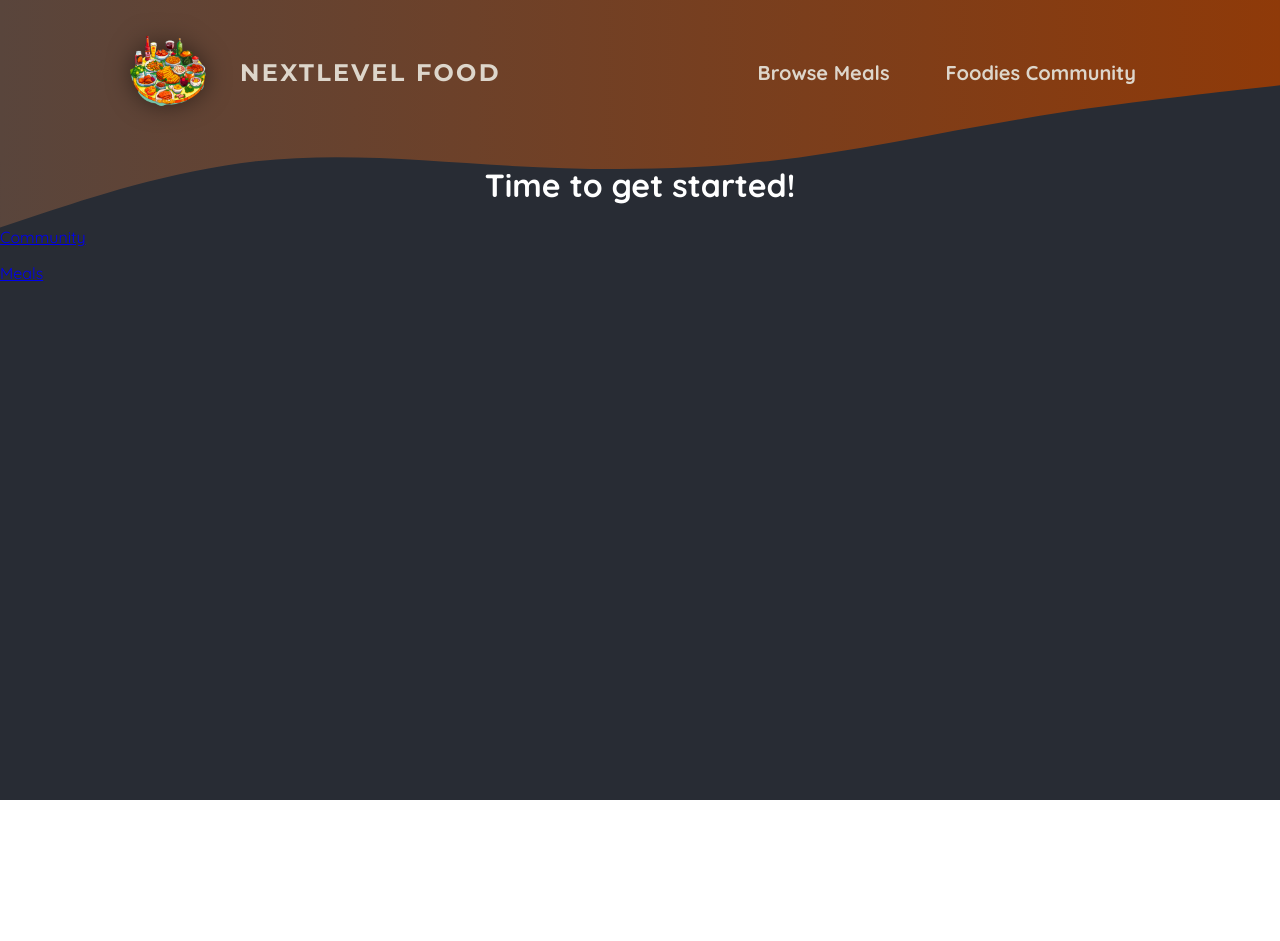
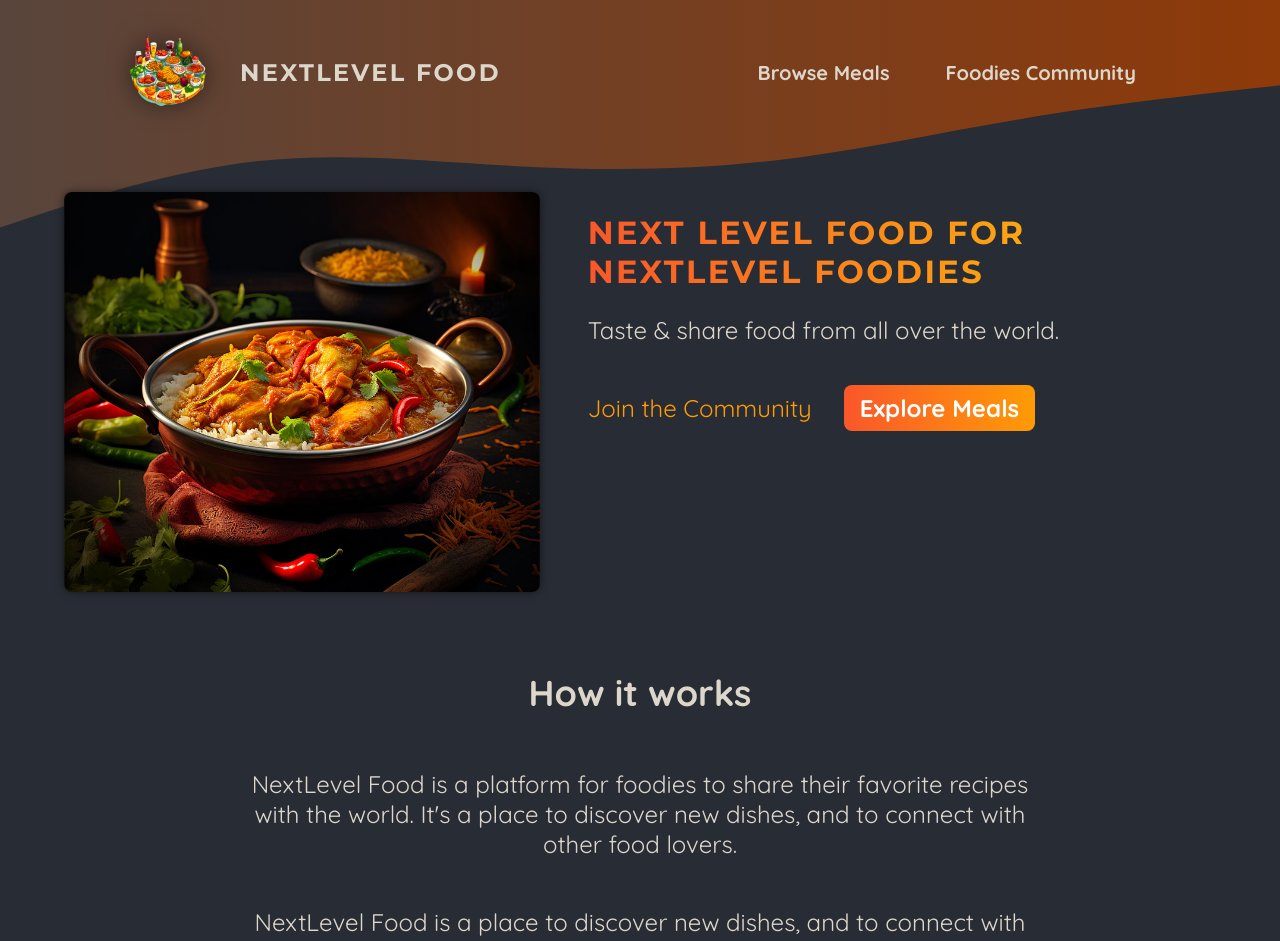
Before and after one commit to Kibasa21/Foodies_app, a Next.js app in the folder 05-onwards-foodies-starting-project/: page / in a window 1280 px wide. Shown: the top 941 px of the page. Before the commit the page ends 800 px from the top, so only its background shows below. Built offline with nearby package versions, Linux system fonts and the light colour scheme.

Commit message:
getting back

```diff
--- a/05-onwards-foodies-starting-project/app/globals.css
+++ b/05-onwards-foodies-starting-project/app/globals.css
@@ -11,21 +11,6 @@
 body {
   margin: 0;
   background: radial-gradient(#282c34, #282c34);
-}
-
-.header-background {
-  position: absolute;
-  width: 100%;
-  height: 320px;
-  top: 0;
-  left: 0;
-  z-index: -1;
-}
-
-svg {
-  display: block;
-  width: 100%;
-  height: auto;
 }
 
 .not-found,
--- a/05-onwards-foodies-starting-project/app/layout.js
+++ b/05-onwards-foodies-starting-project/app/layout.js
@@ -1,4 +1,4 @@
-import MainHeader from '@/components/main-header';
+import MainHeader from '@/components/main-header/main-header';
 import './globals.css';
 
 export const metadata = {
@@ -10,26 +10,6 @@
   return (
     <html lang="en">
       <body>
-        <div className="header-background">
-          <svg xmlns="http://www.w3.org/2000/svg" viewBox="0 0 1440 320">
-            <defs>
-              <linearGradient id="gradient" x1="0%" y1="0%" x2="100%" y2="0%">
-                <stop
-                  offset="0%"
-                  style={{ stopColor: '#59453c', stopOpacity: '1' }}
-                />
-                <stop
-                  offset="100%"
-                  style={{ stopColor: '#8f3a09', stopOpacity: '1' }}
-                />
-              </linearGradient>
-            </defs>
-            <path
-              fill="url(#gradient)"
-              d="M0,256L48,240C96,224,192,192,288,181.3C384,171,480,181,576,186.7C672,192,768,192,864,181.3C960,171,1056,149,1152,133.3C1248,117,1344,107,1392,101.3L1440,96L1440,0L1392,0C1344,0,1248,0,1152,0C1056,0,960,0,864,0C768,0,672,0,576,0C480,0,384,0,288,0C192,0,96,0,48,0L0,0Z"
-            ></path>
-          </svg>
-        </div>
         <MainHeader />
         {children}
       </body>
--- a/05-onwards-foodies-starting-project/app/page.js
+++ b/05-onwards-foodies-starting-project/app/page.js
@@ -1,13 +1,53 @@
 import Link from "next/link";
+
+import classes from "./page.module.css";
+import ImageSlideshow from "@/components/images/image-slideshow";
 
 export default function Home() {
   return (
-    <main>
-      <h1 style={{ color: 'white', textAlign: 'center' }}>
-        Time to get started!
-      </h1>
-      <p><Link href="/community">Community</Link></p>
-      <p><Link href="/meals">Meals</Link></p>
-    </main>
+    <>
+      <header className={classes.header}>
+        <div className={classes.slideshow}>
+          <ImageSlideshow />
+        </div>
+        <div>
+          <div className={classes.hero}>
+            <h1>Next level Food for NextLevel Foodies</h1>
+            <p>Taste & share food from all over the world.</p>
+          </div>
+          <div className={classes.cta}>
+            <Link href="/community">Join the Community</Link>
+            <Link href="/meals">Explore Meals</Link>
+          </div>
+        </div>
+      </header>
+      <main>
+        <section className={classes.section}>
+          <h2>How it works</h2>
+          <p>
+            NextLevel Food is a platform for foodies to share their favorite
+            recipes with the world. It&apos;s a place to discover new dishes, and to
+            connect with other food lovers.
+          </p>
+          <p>
+            NextLevel Food is a place to discover new dishes, and to connect
+            with other food lovers.
+          </p>
+        </section>
+
+        <section className={classes.section}>
+          <h2>Why NextLevel Food?</h2>
+          <p>
+            NextLevel Food is a platform for foodies to share their favorite
+            recipes with the world. It&apos;s a place to discover new dishes, and to
+            connect with other food lovers.
+          </p>
+          <p>
+            NextLevel Food is a place to discover new dishes, and to connect
+            with other food lovers.
+          </p>
+        </section>
+      </main>
+    </>
   );
 }
--- /dev/null
+++ b/05-onwards-foodies-starting-project/app/page.module.css
@@ -0,0 +1,75 @@
+.header {
+    display: flex;
+    gap: 3rem;
+    margin: 3rem auto;
+    width: 90%;
+    max-width: 75rem;
+  }
+
+  .slideshow {
+    width: 40rem;
+    height: 25rem;
+  }
+
+  .hero {
+    color: #ddd6cb;
+    font-size: 1.5rem;
+  }
+
+  .hero h1 {
+    font-size: 2rem;
+    font-weight: bold;
+    font-family: 'Montserrat', sans-serif;
+    letter-spacing: 0.15rem;
+    text-transform: uppercase;
+    background: linear-gradient(90deg, #f9572a, #ffc905);
+    background-clip: text;
+    -webkit-background-clip: text;
+    -webkit-text-fill-color: transparent;
+  }
+
+  .cta {
+    font-size: 1.5rem;
+    display: flex;
+    gap: 1rem;
+  }
+
+  .cta a {
+    display: inline-block;
+    margin-top: 1rem;
+    padding: 0.5rem 1rem;
+    border-radius: 0.5rem;
+    background: linear-gradient(90deg, #f9572a, #ff9b05);
+    color: #ffffff;
+    font-weight: bold;
+    text-decoration: none;
+  }
+
+  .cta a:hover,
+  .cta a:active {
+    background: linear-gradient(90deg, #fd4715, #f9b241);
+  }
+
+  .cta a:first-child {
+    background: transparent;
+    font-weight: normal;
+    color: #ff9b05;
+    padding-left: 0;
+  }
+
+  .cta a:first-child:hover,
+  .cta a:first-child:active {
+    background: transparent;
+    color: #f9b241;
+  }
+
+  .section {
+    display: flex;
+    flex-direction: column;
+    color: #ddd6cb;
+    font-size: 1.5rem;
+    max-width: 50rem;
+    width: 90%;
+    margin: 2rem auto;
+    text-align: center;
+  }
--- /dev/null
+++ b/05-onwards-foodies-starting-project/components/images/image-slideshow.js
@@ -0,0 +1,50 @@
+'use client';
+
+import { useEffect, useState } from 'react';
+import Image from 'next/image';
+
+import burgerImg from '@/assets/burger.jpg';
+import curryImg from '@/assets/curry.jpg';
+import dumplingsImg from '@/assets/dumplings.jpg';
+import macncheeseImg from '@/assets/macncheese.jpg';
+import pizzaImg from '@/assets/pizza.jpg';
+import schnitzelImg from '@/assets/schnitzel.jpg';
+import tomatoSaladImg from '@/assets/tomato-salad.jpg';
+import classes from './image-slideshow.module.css';
+
+const images = [
+  { image: burgerImg, alt: 'A delicious, juicy burger' },
+  { image: curryImg, alt: 'A delicious, spicy curry' },
+  { image: dumplingsImg, alt: 'Steamed dumplings' },
+  { image: macncheeseImg, alt: 'Mac and cheese' },
+  { image: pizzaImg, alt: 'A delicious pizza' },
+  { image: schnitzelImg, alt: 'A delicious schnitzel' },
+  { image: tomatoSaladImg, alt: 'A delicious tomato salad' },
+];
+
+export default function ImageSlideshow() {
+  const [currentImageIndex, setCurrentImageIndex] = useState(0);
+
+  useEffect(() => {
+    const interval = setInterval(() => {
+      setCurrentImageIndex((prevIndex) =>
+        prevIndex < images.length - 1 ? prevIndex + 1 : 0
+      );
+    }, 5000);//o useEffect foi útil nesse caso do setInterval porque ele permite que o setInterval seja limpo quando o componente é desmontado, evitando memory leaks, e toda vez que o state atualiza o useEffect não é chamado novamente, evitando um loop infinito
+
+    return () => clearInterval(interval);
+  }, []);
+
+  return (
+    <div className={classes.slideshow}>
+      {images.map((image, index) => (
+        <Image
+          key={index}
+          src={image.image}
+          className={index === currentImageIndex ? classes.active : ''}
+          alt={image.alt}
+        />
+      ))}
+    </div>
+  );
+}
--- /dev/null
+++ b/05-onwards-foodies-starting-project/components/images/image-slideshow.module.css
@@ -0,0 +1,26 @@
+.slideshow {
+    position: relative;
+    width: 100%;
+    height: 100%;
+    border-radius: 8px;
+    overflow: hidden;
+    box-shadow: 0 0 0.5rem rgba(0, 0, 0, 0.5);
+  }
+
+  .slideshow img {
+    width: 100%;
+    height: 100%;
+    object-fit: cover;
+    position: absolute;
+    top: 0;
+    left: 0;
+    opacity: 0;
+    transform: scale(1.1) translateX(-1rem) rotate(-5deg);
+    transition: all 0.5s ease-in-out;
+  }
+
+  .slideshow .active {
+    z-index: 1;
+    opacity: 1;
+    transform: scale(1) translateX(0) rotate(0);
+  }
--- a/05-onwards-foodies-starting-project/components/main-header.js
+++ /dev/null
@@ -1,27 +0,0 @@
-import Link from "next/link";
-
-import logoImg from "@/assets/logo.png"
-import classes from "./main-header.module.css";
-import Image from "next/image";
-
-export default function MainHeader() {
-    return (
-        <header className={classes.header}>
-            <Link className={classes.logo} href="/">
-                <Image src={logoImg} alt="A plate with food on it." priority/>{/* O src do Image não precisa do .src porque o Next.js já faz isso automaticamente */}
-                NextLevel Food {/*O priority faz com que a imagem seja carregada primeiro que o resto da página, o que é bom para imagens que são importantes para o layout da página, inibindo o lazyloading inerente ao Image*/}
-            </Link>
-
-            <nav className={classes.nav}>
-                <ul>
-                    <li>
-                        <Link href="/meals">Browse Meals</Link>
-                    </li>
-                    <li>
-                        <Link href="/community">Foodies Community</Link>
-                    </li>
-                </ul>
-            </nav>
-        </header>
-    );
-}
--- /dev/null
+++ b/05-onwards-foodies-starting-project/components/main-header/main-header-background.js
@@ -0,0 +1,26 @@
+import classes from "./main-header-background.module.css";
+
+export default function MainHeaderBackground() {
+    return (
+        <div className={classes['header-background']}>
+          <svg xmlns="http://www.w3.org/2000/svg" viewBox="0 0 1440 320">
+            <defs>
+              <linearGradient id="gradient" x1="0%" y1="0%" x2="100%" y2="0%">
+                <stop
+                  offset="0%"
+                  style={{ stopColor: '#59453c', stopOpacity: '1' }}
+                />
+                <stop
+                  offset="100%"
+                  style={{ stopColor: '#8f3a09', stopOpacity: '1' }}
+                />
+              </linearGradient>
+            </defs>
+            <path
+              fill="url(#gradient)"
+              d="M0,256L48,240C96,224,192,192,288,181.3C384,171,480,181,576,186.7C672,192,768,192,864,181.3C960,171,1056,149,1152,133.3C1248,117,1344,107,1392,101.3L1440,96L1440,0L1392,0C1344,0,1248,0,1152,0C1056,0,960,0,864,0C768,0,672,0,576,0C480,0,384,0,288,0C192,0,96,0,48,0L0,0Z"
+            ></path>
+          </svg>
+        </div>
+    );
+}
--- /dev/null
+++ b/05-onwards-foodies-starting-project/components/main-header/main-header-background.module.css
@@ -0,0 +1,14 @@
+.header-background {
+    position: absolute;
+    width: 100%;
+    height: 320px;
+    top: 0;
+    left: 0;
+    z-index: -1;
+}
+
+.header-background svg {
+    display: block;
+    width: 100%;
+    height: auto;
+}
--- /dev/null
+++ b/05-onwards-foodies-starting-project/components/main-header/main-header.js
@@ -0,0 +1,31 @@
+import Link from "next/link";
+
+import logoImg from "@/assets/logo.png" //Esse @ serve para indicar que a pasta é a pasta src, que é a pasta raiz do projeto
+import classes from "./main-header.module.css";
+import Image from "next/image";
+import MainHeaderBackground from "./main-header-background";
+
+export default function MainHeader() {
+    return (
+        <>
+            <MainHeaderBackground />
+            <header className={classes.header}>
+                <Link className={classes.logo} href="/">
+                    <Image src={logoImg} alt="A plate with food on it." priority />{/* O src do Image não precisa do .src porque o Next.js já faz isso automaticamente */}
+                    NextLevel Food {/*O priority faz com que a imagem seja carregada primeiro que o resto da página, o que é bom para imagens que são importantes para o layout da página, inibindo o lazyloading inerente ao Image*/}
+                </Link>
+
+                <nav className={classes.nav}>
+                    <ul>
+                        <li>
+                            <Link href="/meals">Browse Meals</Link>
+                        </li>
+                        <li>
+                            <Link href="/community">Foodies Community</Link>
+                        </li>
+                    </ul>
+                </nav>
+            </header>
+        </>
+    );
+}
```
Also changed, not shown: 05-onwards-foodies-starting-project/components/main-header/main-header.module.css (renamed from 05-onwards-foodies-starting-project/components/main-header.module.css).
